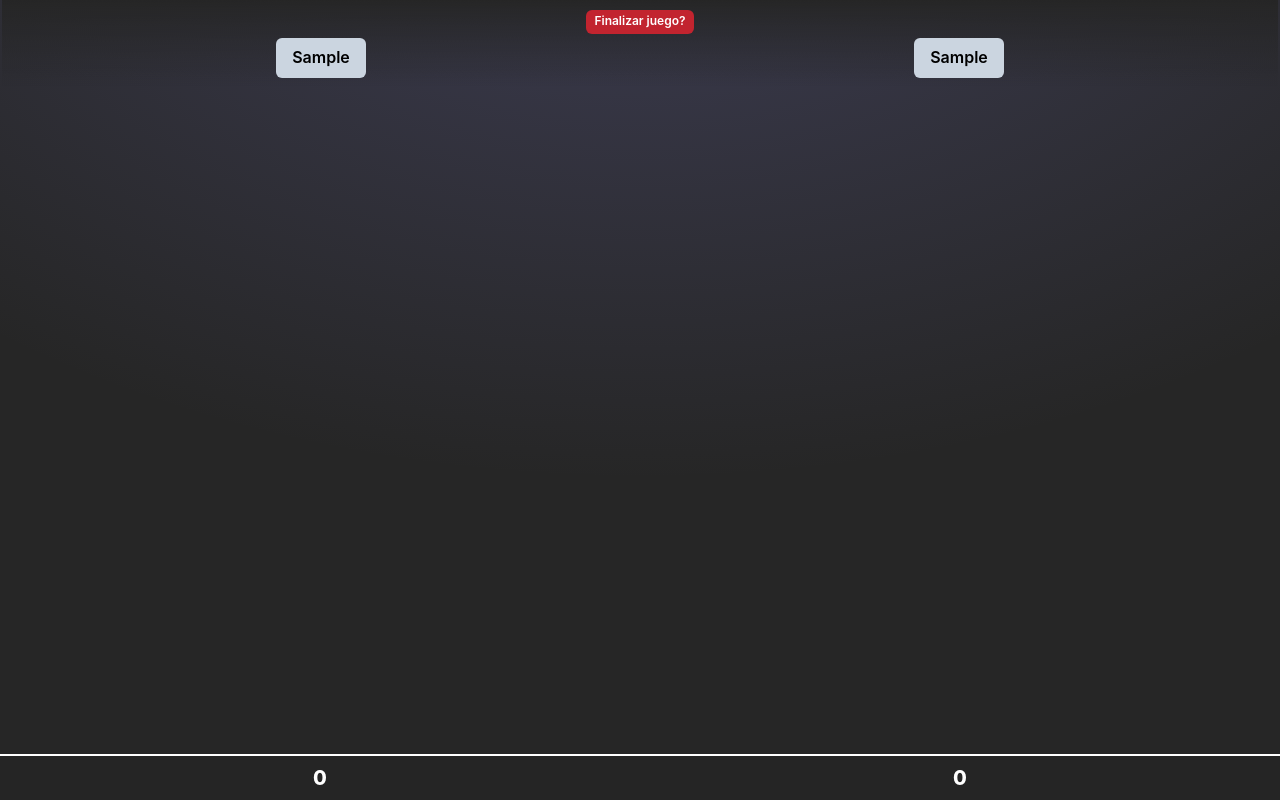
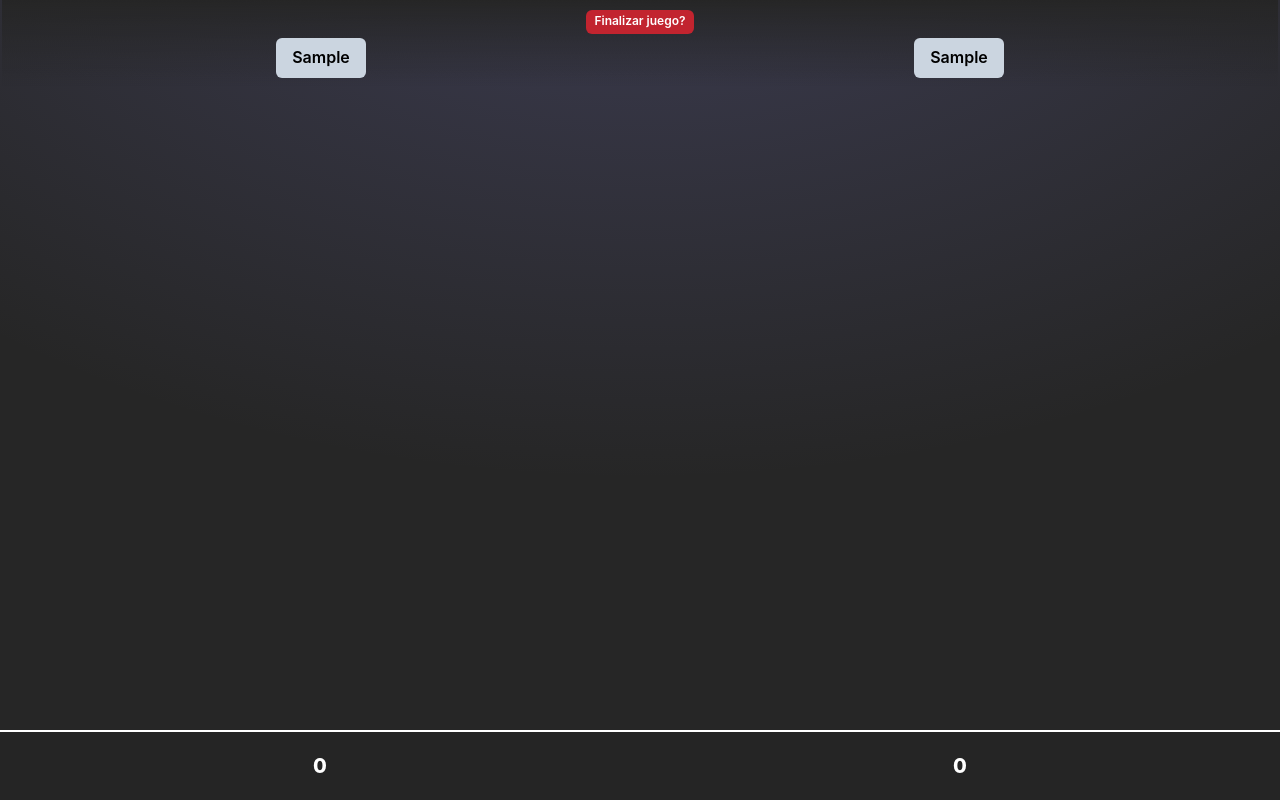
Before and after one commit to franklinogf/dominoes-score, a React (Vite) app: page / in a window 1280 px wide. Both pictures are taken after typing "Sample", "Sample" into the empty fields and a click on the button "Continuar". Built offline with nearby package versions, Linux system fonts and the light colour scheme.

Commit message:
increase padding to the footer

```diff
--- a/src/sections/ScoreTotal.tsx
+++ b/src/sections/ScoreTotal.tsx
@@ -6,7 +6,7 @@ export function ScoreTotal() {
   const totalTeam1 = sumScores(teams.team1.scores)
   const totalTeam2 = sumScores(teams.team2.scores)
   return (
-    <section className='fixed left-0 right-0 bottom-0 grid grid-cols-2 justify-center text-center border-t-2 border-t-white py-2 bg-neutral-800/90 z-10'>
+    <section className='fixed left-0 right-0 bottom-0 grid grid-cols-2 justify-center text-center border-t-2 border-t-white py-5 bg-neutral-800/90 z-10'>
       <span className={cn('font-extrabold text-xl text-white', { 'text-green-500': gameEnded })}>
         {totalTeam1}
       </span>
```
